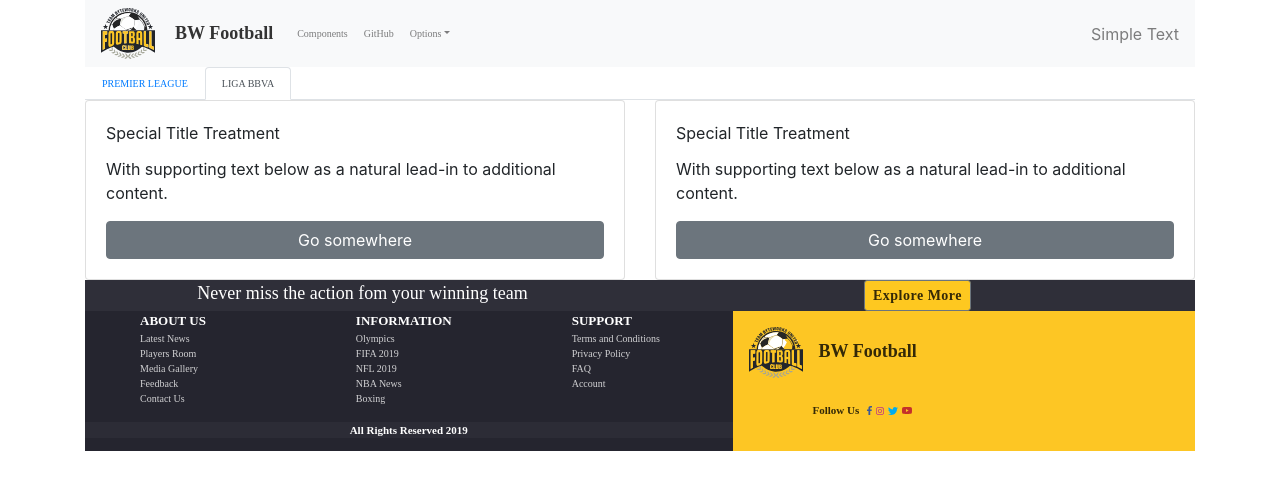
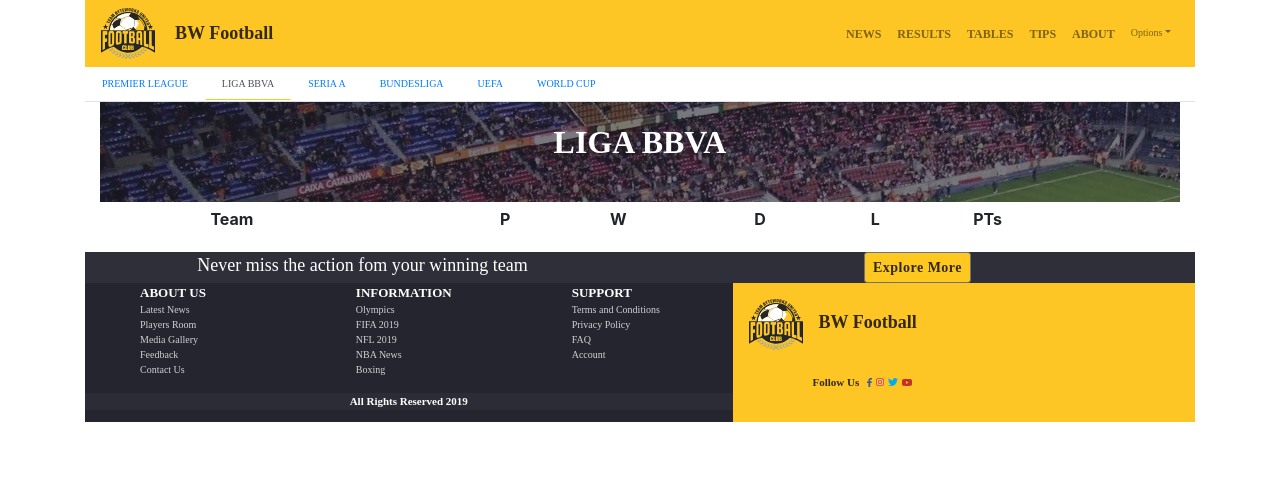
Before and after one commit to Chudimikelson/bw, a React (Create React App) app: page / in a window 1280 px wide. Both pictures are taken after a click on the link "LIGA BBVA". Shown: the top 490 px of the page. Built offline with nearby package versions, Linux system fonts and the light colour scheme; no server answers.

Commit message:
added components for other leagues

```diff
--- a/src/App.css
+++ b/src/App.css
@@ -34,6 +34,9 @@ li {
   font-size: 18px;
   font-weight: 600;
   font-style: normal;
+  background: #FDC624;
+}
+#yellow {
   background: #FDC624;
 }
 #bw-brand {
@@ -76,3 +79,37 @@ li {
   width: 15px;
   height: 15px;
 }
+
+.wallpaper {
+
+height: 100px;
+background: url("./wallpaper.png");
+color: #FFFFFF;
+font-family: Poppins;
+font-style: normal;
+font-weight: bold;
+font-size: 2rem;
+}
+.title {
+  height: 100px;
+  background: #25252f9c;
+}
+.menu-text {
+font-family: Poppins;
+font-style: normal;
+font-weight: 600;
+font-size: 12px;
+color: #23262B;
+text-transform: uppercase;
+}
+.nav-tabs .nav-link.active, .nav-tabs .nav-item.show .nav-link {
+  color: #495057;
+  background-color: #fff;
+  border-color: #fff #fff #FEC820 #fff !important;
+  margin-bottom: 2px;
+}
+.nav-tabs .nav-link {
+  border: 1.5px solid transparent;
+  border-top-left-radius: 0 !important;
+  border-top-right-radius: 0 !important;
+}
--- /dev/null
+++ b/src/components/Bundesliga.js
@@ -0,0 +1,30 @@
+import React from 'react';
+import { Table, Container } from 'reactstrap';
+
+const Bundesliga = () => {
+  return (
+    <Container>
+        <div className="wallpaper img-responsive">
+          <div className="text-center py-3 title">BUNDESLIGA</div>
+        </div>
+      <Table borderless size="sm">
+      <thead>
+        <tr>
+          <th></th>
+          <th></th>
+          <th>Team</th>
+          <th>P</th>
+          <th>W</th>
+          <th>D</th>
+          <th>L</th>
+          <th>PTs</th>
+        </tr>
+      </thead>
+      <tbody>
+
+      </tbody>
+      </Table>
+      </Container>
+  )
+}
+export default Bundesliga;
--- a/src/components/Header.js
+++ b/src/components/Header.js
@@ -12,7 +12,6 @@ import {
   DropdownToggle,
   DropdownMenu,
   DropdownItem,
-  NavbarText
 } from 'reactstrap';
 import Logo from './BrandLogo';
 
@@ -23,17 +22,26 @@ const Header = (props) => {
 
   return (
     <div>
-      <Navbar color="light" light expand="md">
+      <Navbar id="yellow" light expand="md">
         <Logo/>
         <NavbarBrand href="/" id="bw-brand">BW Football</NavbarBrand>
         <NavbarToggler onClick={toggle} />
         <Collapse isOpen={isOpen} navbar>
-          <Nav className="mr-auto" navbar>
+          <Nav className="ml-auto" navbar>
             <NavItem>
-              <NavLink href="/components/">Components</NavLink>
+              <NavLink href="/components/" className="menu-text">news</NavLink>
             </NavItem>
             <NavItem>
-              <NavLink href="https://github.com/reactstrap/reactstrap">GitHub</NavLink>
+              <NavLink href="/" className="menu-text">results</NavLink>
+            </NavItem>
+            <NavItem>
+              <NavLink href="/" className="menu-text">tables</NavLink>
+            </NavItem>
+            <NavItem>
+              <NavLink href="/" className="menu-text">tips</NavLink>
+            </NavItem>
+            <NavItem>
+              <NavLink href="/" className="menu-text">about</NavLink>
             </NavItem>
             <UncontrolledDropdown nav inNavbar>
               <DropdownToggle nav caret>
@@ -53,7 +61,7 @@ const Header = (props) => {
               </DropdownMenu>
             </UncontrolledDropdown>
           </Nav>
-          <NavbarText>Simple Text</NavbarText>
+
         </Collapse>
       </Navbar>
     </div>
--- /dev/null
+++ b/src/components/LaLiga.js
@@ -0,0 +1,30 @@
+import React from 'react';
+import { Table, Container } from 'reactstrap';
+
+const LaLiga = () => {
+  return (
+    <Container>
+        <div className="wallpaper img-responsive">
+          <div className="text-center py-3 title">LIGA BBVA</div>
+        </div>
+      <Table borderless size="sm">
+      <thead>
+        <tr>
+          <th></th>
+          <th></th>
+          <th>Team</th>
+          <th>P</th>
+          <th>W</th>
+          <th>D</th>
+          <th>L</th>
+          <th>PTs</th>
+        </tr>
+      </thead>
+      <tbody>
+
+      </tbody>
+      </Table>
+      </Container>
+  )
+}
+export default LaLiga;
--- a/src/components/Menu.js
+++ b/src/components/Menu.js
@@ -2,6 +2,11 @@ import React, { useState } from 'react';
 import { TabContent, TabPane, Nav, NavItem, NavLink, Card, Button, CardTitle, CardText, Row, Col } from 'reactstrap';
 import classnames from 'classnames';
 import Standings from './Standings';
+import LaLiga from './LaLiga';
+import Bundesliga from './Bundesliga';
+import SeriaA from './SeriaA';
+import UEFA from './UEFA';
+import WorldCup from './WorldCup';
 
 const Menu = (props) => {
   const [activeTab, setActiveTab] = useState('1');
@@ -24,34 +29,78 @@ const Menu = (props) => {
           <NavLink
             className={classnames({ active: activeTab === '2' })}
             onClick={() => { toggle('2'); }}
-          >
-            LIGA BBVA
+          >LIGA BBVA
+          </NavLink>
+        </NavItem>
+        <NavItem>
+          <NavLink
+            className={classnames({ active: activeTab === '3' })}
+            onClick={() => { toggle('3'); }}
+          >SERIA A
+          </NavLink>
+        </NavItem>
+        <NavItem>
+          <NavLink
+            className={classnames({ active: activeTab === '4' })}
+            onClick={() => { toggle('4'); }}
+          >BUNDESLIGA
+          </NavLink>
+        </NavItem>
+        <NavItem>
+          <NavLink
+            className={classnames({ active: activeTab === '5' })}
+            onClick={() => { toggle('5'); }}
+          >UEFA
+          </NavLink>
+        </NavItem>
+        <NavItem>
+          <NavLink
+            className={classnames({ active: activeTab === '6' })}
+            onClick={() => { toggle('6'); }}
+          >WORLD CUP
           </NavLink>
         </NavItem>
       </Nav>
       <TabContent activeTab={activeTab}>
         <TabPane tabId="1">
           <Row>
-            <Col sm="12">
+            <Col>
               <Standings/>
             </Col>
           </Row>
         </TabPane>
         <TabPane tabId="2">
           <Row>
-            <Col sm="6">
-              <Card body>
-                <CardTitle>Special Title Treatment</CardTitle>
-                <CardText>With supporting text below as a natural lead-in to additional content.</CardText>
-                <Button>Go somewhere</Button>
-              </Card>
+            <Col >
+              <LaLiga/>
             </Col>
-            <Col sm="6">
-              <Card body>
-                <CardTitle>Special Title Treatment</CardTitle>
-                <CardText>With supporting text below as a natural lead-in to additional content.</CardText>
-                <Button>Go somewhere</Button>
-              </Card>
+          </Row>
+        </TabPane>
+        <TabPane tabId="3">
+          <Row>
+            <Col>
+              <SeriaA/>
+            </Col>
+          </Row>
+        </TabPane>
+        <TabPane tabId="4">
+          <Row>
+            <Col >
+              <Bundesliga/>
+            </Col>
+          </Row>
+        </TabPane>
+        <TabPane tabId="5">
+          <Row>
+            <Col>
+              <UEFA/>
+            </Col>
+          </Row>
+        </TabPane>
+        <TabPane tabId="6">
+          <Row>
+            <Col >
+              <WorldCup/>
             </Col>
           </Row>
         </TabPane>
--- /dev/null
+++ b/src/components/SeriaA.js
@@ -0,0 +1,30 @@
+import React from 'react';
+import { Table, Container } from 'reactstrap';
+
+const SeriaA = () => {
+  return (
+    <Container>
+        <div className="wallpaper img-responsive">
+          <div className="text-center py-3 title">ITALIAN LEAGUE</div>
+        </div>
+      <Table borderless size="sm">
+      <thead>
+        <tr>
+          <th></th>
+          <th></th>
+          <th>Team</th>
+          <th>P</th>
+          <th>W</th>
+          <th>D</th>
+          <th>L</th>
+          <th>PTs</th>
+        </tr>
+      </thead>
+      <tbody>
+
+      </tbody>
+      </Table>
+      </Container>
+  )
+}
+export default SeriaA;
--- a/src/components/Standings.js
+++ b/src/components/Standings.js
@@ -41,6 +41,9 @@ class Standings extends Component {
 
     return (
       <Container>
+        <div className="wallpaper img-responsive">
+          <div className="text-center py-3 title">PREMIER LEAGUE</div>
+        </div>
       <Table borderless size="sm">
       <thead>
         <tr>
@@ -60,7 +63,7 @@ class Standings extends Component {
         return (
         <tr key={standing.position}>
           <td>{standing.position}</td>
-          <td><img className="crest img-responsive" src={standing.team.crestUrl}/></td>
+          <td><img alt={standing.team.name} className="crest img-responsive" src={standing.team.crestUrl}/></td>
           <td>{standing.team.name}</td>
           <td>{standing.playedGames}</td>
           <td>{standing.won}</td>
--- /dev/null
+++ b/src/components/UEFA.js
@@ -0,0 +1,30 @@
+import React from 'react';
+import { Table, Container } from 'reactstrap';
+
+const UEFA = () => {
+  return (
+    <Container>
+        <div className="wallpaper img-responsive">
+          <div className="text-center py-3 title">CHAMPIONS LEAGUE</div>
+        </div>
+      <Table borderless size="sm">
+      <thead>
+        <tr>
+          <th></th>
+          <th></th>
+          <th>Team</th>
+          <th>P</th>
+          <th>W</th>
+          <th>D</th>
+          <th>L</th>
+          <th>PTs</th>
+        </tr>
+      </thead>
+      <tbody>
+
+      </tbody>
+      </Table>
+      </Container>
+  )
+}
+export default UEFA;
--- /dev/null
+++ b/src/components/WorldCup.js
@@ -0,0 +1,30 @@
+import React from 'react';
+import { Table, Container } from 'reactstrap';
+
+const WorldCup = () => {
+  return (
+    <Container>
+        <div className="wallpaper img-responsive">
+          <div className="text-center py-3 title">WORLD CUP</div>
+        </div>
+      <Table borderless size="sm">
+      <thead>
+        <tr>
+          <th></th>
+          <th></th>
+          <th>Team</th>
+          <th>P</th>
+          <th>W</th>
+          <th>D</th>
+          <th>L</th>
+          <th>PTs</th>
+        </tr>
+      </thead>
+      <tbody>
+
+      </tbody>
+      </Table>
+      </Container>
+  )
+}
+export default WorldCup;
```
Also changed, not shown: src/wallpaper.png (added).
